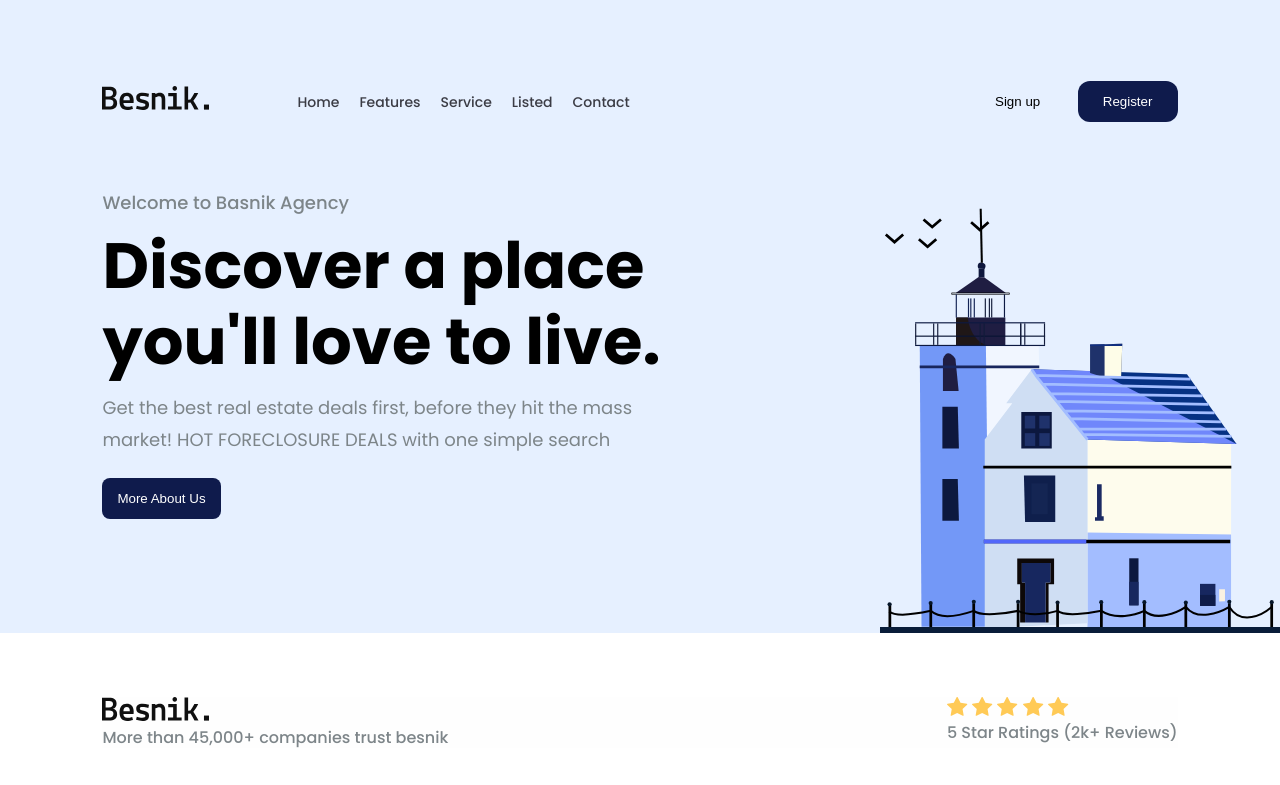
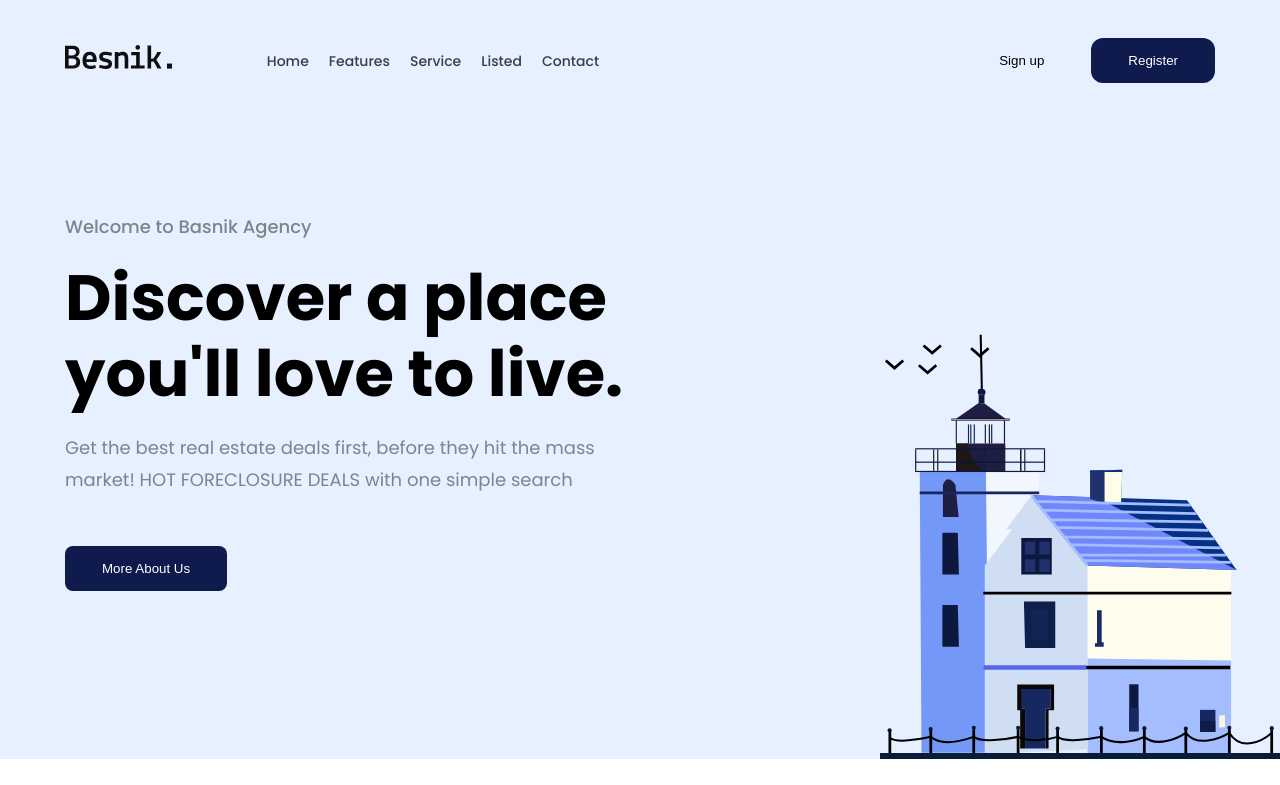
Before and after one commit to cehicm/real-estate-landing, a website: page index.html in a window 1280 px wide. Shown: the top 785 px of the page. Drawn offline with nearby package versions, Linux system fonts and the light colour scheme; files that its build step writes are made by us from their sources.

Commit message:
Fix header styles, remove global variable

```diff
--- a/src/sass/components/_buttons.scss
+++ b/src/sass/components/_buttons.scss
@@ -3,7 +3,7 @@
 .button {
 	display: flex;
 	justify-content: center;
-	padding: 13px 15px;
+	padding: 15px 37px;
 	border: none;
 	border-radius: 12px;
 
@@ -21,7 +21,7 @@
 	&--full {
 		color: colors.$white;
 		background-color: colors.$button-dark-blue;
-		transition: background-color 1s;
+		transition: background-color 1s, color 1s;
 
 		&:hover,
 		&:active {
@@ -32,6 +32,7 @@
 
 	&--transparent {
 		background: none;
+		transition: background-color 1s;
 
 		&:hover,
 		&:active {
--- a/src/sass/layout/_general.scss
+++ b/src/sass/layout/_general.scss
@@ -1,4 +1,11 @@
 @import "../variables/breakpoints";
+
+body {
+	@include sc-breakpoint(1820) {
+		max-width: 1440px;
+		margin: 0 auto;
+	}
+}
 
 ul > li {
 	list-style: none;
@@ -22,6 +29,10 @@ p {
 	margin: 0;
 }
 
+button:hover {
+	cursor: pointer;
+}
+
 .main,
 .stats,
 .cta,
@@ -41,10 +52,3 @@ p {
 		padding: 5% 8%;
 	}
 }
-
-body {
-	@include sc-breakpoint(1820) {
-		max-width: 1440px;
-		margin: 0 auto;
-	}
-}
--- a/src/sass/layout/_header.scss
+++ b/src/sass/layout/_header.scss
@@ -6,7 +6,7 @@
 	background-color: colors.$background-light-blue;
 
 	@include sc-breakpoint(1024) {
-		padding: 5% 8%;
+		padding: 38px 65px;
 		background-image: url("/src/images/house\ illustration.svg");
 		background-repeat: no-repeat;
 		background-position: right bottom;
@@ -14,99 +14,28 @@
 	}
 
 	@include sc-breakpoint(1400) {
-		background-size: 500px;
+		padding: 38px 165px;
+		background-size: 650px;
 	}
 
 	&__content {
 		display: flex;
 		flex-direction: column;
 		align-items: center;
-		gap: 12px;
+		gap: 20px;
 		padding: 30px 0;
 		text-align: center;
 
 		@include sc-breakpoint(1024) {
 			max-width: 600px;
-			padding: 50px 0;
+			padding: 130px 0;
 			align-items: flex-start;
 			text-align: left;
 		}
 
 		.header__button {
-			margin-top: 10px;
+			margin-top: 30px;
 			border-radius: 8px;
 		}
 	}
-
-	.nav {
-		display: grid;
-		grid-template-columns: repeat(2, 1fr);
-
-		@include sc-breakpoint(1024) {
-			grid-template-columns: repeat(12, 1fr);
-			align-items: center;
-		}
-
-		&__menu {
-			display: none;
-			width: 100%;
-			grid-column: 1/-1;
-			padding: 15px 0;
-			background-color: colors.$white;
-
-			@include sc-breakpoint(1024) {
-				display: grid;
-				background: none;
-				grid-row: 1;
-				grid-column: 3/-1;
-			}
-
-			&__icon {
-				justify-self: flex-end;
-
-				@include sc-breakpoint(1024) {
-					display: none;
-				}
-			}
-		}
-
-		&__logo {
-			@include sc-breakpoint(1024) {
-				grid-row: 1;
-				grid-column: 1;
-			}
-		}
-
-		&__list {
-			text-align: center;
-
-			@include sc-breakpoint(1024) {
-				display: flex;
-				gap: 20px;
-			}
-
-			&__item {
-				padding: 10px 0;
-			}
-		}
-
-		&__buttons {
-			display: flex;
-			flex-direction: column;
-			align-items: center;
-			margin: 10px 0;
-
-			@include sc-breakpoint(1024) {
-				grid-column: 12;
-				flex-direction: row;
-				gap: 10px;
-				justify-self: end;
-				margin: 0;
-			}
-
-			button {
-				width: 100px;
-			}
-		}
-	}
 }
--- a/src/sass/layout/_navigation.scss
+++ b/src/sass/layout/_navigation.scss
@@ -0,0 +1,73 @@
+@use "../variables/colors" as colors;
+@import "../variables/breakpoints";
+
+.nav {
+	display: grid;
+	grid-template-columns: repeat(2, 1fr);
+
+	@include sc-breakpoint(1024) {
+		grid-template-columns: repeat(12, 1fr);
+		align-items: center;
+	}
+
+	&__menu {
+		display: none;
+		width: 100%;
+		grid-column: 1/-1;
+		background-color: colors.$white;
+
+		@include sc-breakpoint(1024) {
+			display: grid;
+			background: none;
+			grid-row: 1;
+			grid-column: 3/-1;
+		}
+
+		&__icon {
+			justify-self: flex-end;
+
+			@include sc-breakpoint(1024) {
+				display: none;
+			}
+
+			path {
+				fill: colors.$button-dark-blue;
+			}
+		}
+	}
+
+	&__logo {
+		@include sc-breakpoint(1024) {
+			grid-row: 1;
+			grid-column: 1;
+		}
+	}
+
+	&__list {
+		text-align: center;
+
+		@include sc-breakpoint(1024) {
+			display: flex;
+			gap: 20px;
+		}
+
+		&__item {
+			padding: 10px 0;
+		}
+	}
+
+	&__buttons {
+		display: flex;
+		flex-direction: column;
+		align-items: center;
+		margin: 10px 0;
+
+		@include sc-breakpoint(1024) {
+			grid-column: 12;
+			flex-direction: row;
+			gap: 10px;
+			justify-self: end;
+			margin: 0;
+		}
+	}
+}
--- a/src/scripts/app.js
+++ b/src/scripts/app.js
@@ -1,6 +1,5 @@
 (function () {
-    const menuIcon = $(".nav__menu__icon");
-    $(menuIcon).on("click", function () {
-        menuIcon.nextAll().slideToggle("slow");
-    });
+	$(".nav__menu__icon").on("click", function () {
+		$(this).next().slideToggle("slow");
+	});
 })(jQuery);
```
Also changed, not shown: dist/css/styles.css, dist/css/styles.min.css, dist/scripts/app.js.
